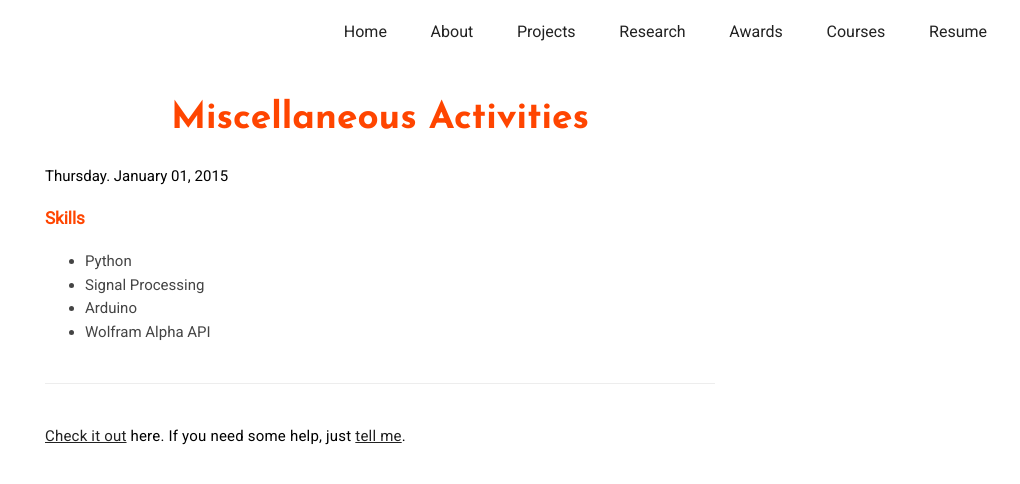
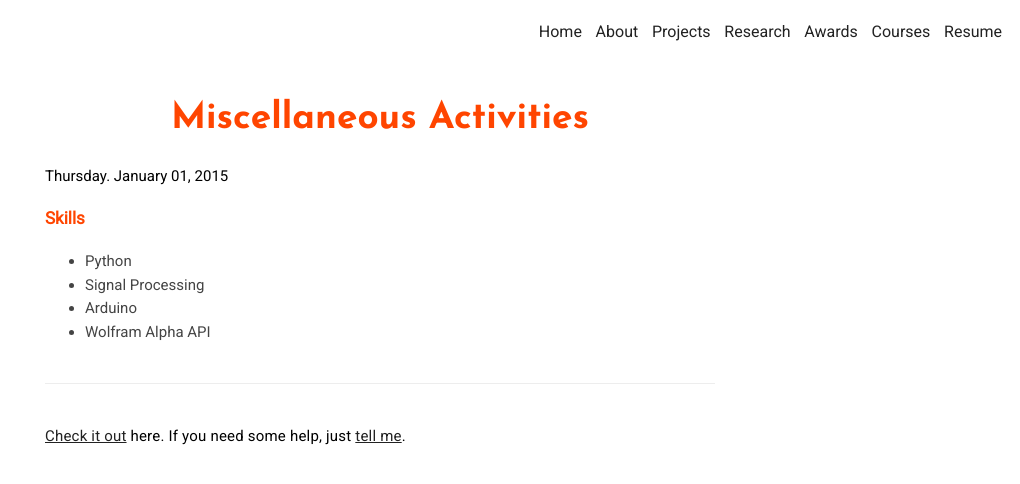
Before and after one commit to azraismail/azraismail.github.io, a Jekyll site: the page built from _posts/2016-10-11-MiscActivities.markdown, in a window 1280 px wide. Shown: the top 484 px of the page, without its empty margins (260-1280 px from the left). Built offline with Jekyll 4.4.1, drawn with Linux system fonts in a browser that asks for light colours.

Commit message:
Update nav.sass

```diff
--- a/_sass/components/nav.sass
+++ b/_sass/components/nav.sass
@@ -28,7 +28,7 @@
 
         > .item > .link
             font-size: 1.6rem
-            padding: 20px 20px
+            padding: 20px 5px
             font-weight: 500
 
             &:hover
```
